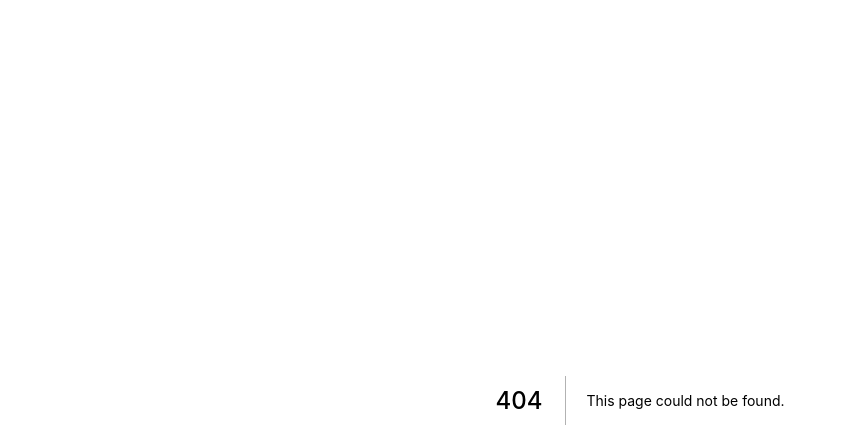
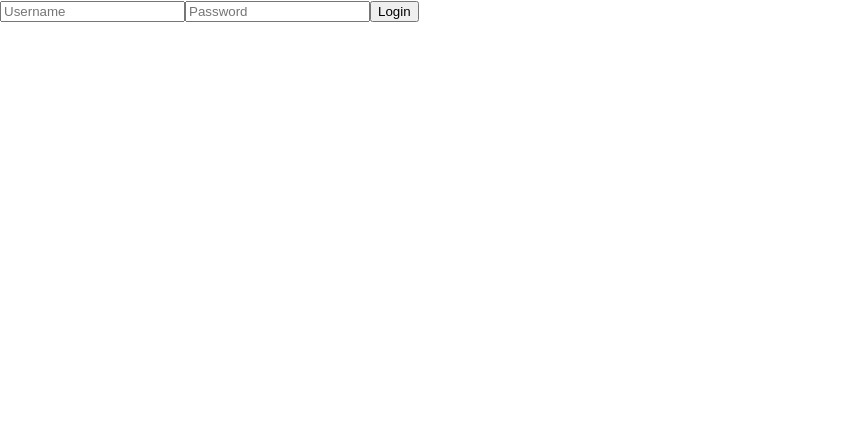
Before and after one commit to onesinus/learn-next-js, a Next.js app: page /common/login in a window 1280 px wide. Before the commit this address had no page. Shown: the top 448 px of the page, without its empty margins (0-847 px from the left). Built offline with nearby package versions, Linux system fonts and the light colour scheme.

Commit message:
Login page, dan coba coba

```diff
--- a/pages/_app.js
+++ b/pages/_app.js
@@ -1,7 +1,34 @@
+import { useState, useEffect } from 'react'
 import '../styles/globals.css'
+import Login from './common/login'
+import { useRouter } from 'next/router'
 
 function MyApp({ Component, pageProps }) {
-  return <Component {...pageProps} />
+  const [ls, setLs] = useState(undefined)
+  const [isAuthenticated, setIsAuthenticated] = useState(false)
+  const router = useRouter()
+
+  const [disabledDirectAccess, _] = useState([
+    '/common/menu',
+    '/common/footer',
+  ])
+
+  useEffect(() => {
+      setLs(localStorage)
+      setIsAuthenticated(localStorage.getItem('isLoggedIn'))
+  }, [])
+
+  useEffect(() => {
+    if (disabledDirectAccess.includes(router.route)) {
+      window.location.href = '/'
+    }
+  }, [disabledDirectAccess, router.route])
+
+  if (isAuthenticated) {
+    return <Component ls={ls} {...pageProps} />
+  }else {
+    return <Login ls={ls} />
+  }
 }
 
 export default MyApp
--- /dev/null
+++ b/pages/api/auth/login.js
@@ -0,0 +1,18 @@
+import users from '../users/dummy'
+
+export default function handler(req, res) {
+    if (req.method === 'POST') {
+        const { username, password } = req.body
+
+        const user = users.filter((user) =>
+            user.username === username
+            &&
+            user.password === password
+        )
+
+        const isAuthenticated = user.length === 1
+        res.status(200).json({ isAuthenticated })
+    }else {
+        res.send('Method not allowed')
+    }
+}
--- a/pages/api/users/dummy.js
+++ b/pages/api/users/dummy.js
@@ -1,15 +1,21 @@
 const users = [
     {
         id: 1,
-        name: 'Bambang'
+        name: 'Bambang',
+        username: 'bambang',
+        password: '123'
     },
     {
         id: 2,
-        name: 'Udin'
+        name: 'Udin',
+        username: 'udin',
+        password: '231'
     },
     {
         id: 3,
-        name: 'Kipli'
+        name: 'Kipli',
+        username: 'kipli',
+        password: '321'
     }
 ]
 
--- /dev/null
+++ b/pages/common/login.js
@@ -0,0 +1,59 @@
+import { useState } from "react"
+import PageOne from '../page-one'
+
+export default function Login(props) {
+    const [username, setUsername] = useState("")
+    const [password, setPassword] = useState("")
+
+    const onUsernameChange = (e) => {
+        setUsername(e.target.value)
+    }
+
+    const onPasswordChange = (e) => {
+        setPassword(e.target.value)
+    }
+
+    const onSubmitLogin = () => {
+        if (username && password) {
+            fetch('http://localhost:3000/api/auth/login', {
+                method: 'POST',
+                headers: {
+                  'Content-Type': 'application/json',
+                },
+                body: JSON.stringify({ username, password }),
+              })
+              .then(response => response.json())
+              .then(data => {
+                  if (data.isAuthenticated) {
+                    props.ls.setItem('isLoggedIn', true)
+                    // window.location.href = '/page-one'
+                    return <PageOne />
+                  } else {
+                      alert("Invalid username or password")
+                  }
+              })
+        } else {
+            alert("Please input username and password")
+        }
+    }
+
+    return (
+        <>
+            <input
+                type="text"
+                placeholder="Username"
+                onBlur={onUsernameChange}
+            />
+            <input
+                type="password"
+                placeholder="Password"
+                onBlur={onPasswordChange}
+            />
+            <input
+                type="submit"
+                value="Login"
+                onClick={onSubmitLogin}
+            />
+        </>
+    )
+}
--- a/pages/index.js
+++ b/pages/index.js
@@ -4,6 +4,7 @@ import styles from '../styles/Home.module.css'
 
 import Menu from './common/menu'
 import Footer from './common/footer'
+import Coba from '../komponen/Coba'
 
 export default function Home() {
   return (
@@ -18,6 +19,7 @@ export default function Home() {
         <h1 className={styles.title}>
           Hello World!
         </h1>
+        <Coba />
         <Menu />
       </main>
       <Footer />
--- a/pages/page-one.js
+++ b/pages/page-one.js
@@ -1,8 +1,12 @@
 import Head from 'next/head'
 import styles from '../styles/Home.module.css'
 
-export default function PageOne() {
-    // localStorage.setItem("access-page", "Page 1 loo")
+export default function PageOne(props) {
+    const onClickLogout = () => {
+        props.ls.removeItem('isLoggedIn')
+        window.location.href = '/'
+    }
+
     return (
         <div className={styles.container}>
             <Head>
@@ -11,7 +15,8 @@ export default function PageOne() {
                 <link rel="icon" href="/favicon.ico" />
             </Head>
             <div>
-                This is page one
+                This is page one<br/>
+                <button onClick={onClickLogout}>Logout</button>
             </div>
         </div>
     )
```
Also changed, not shown: komponen/Coba.js (added, +33 -0 lines).
